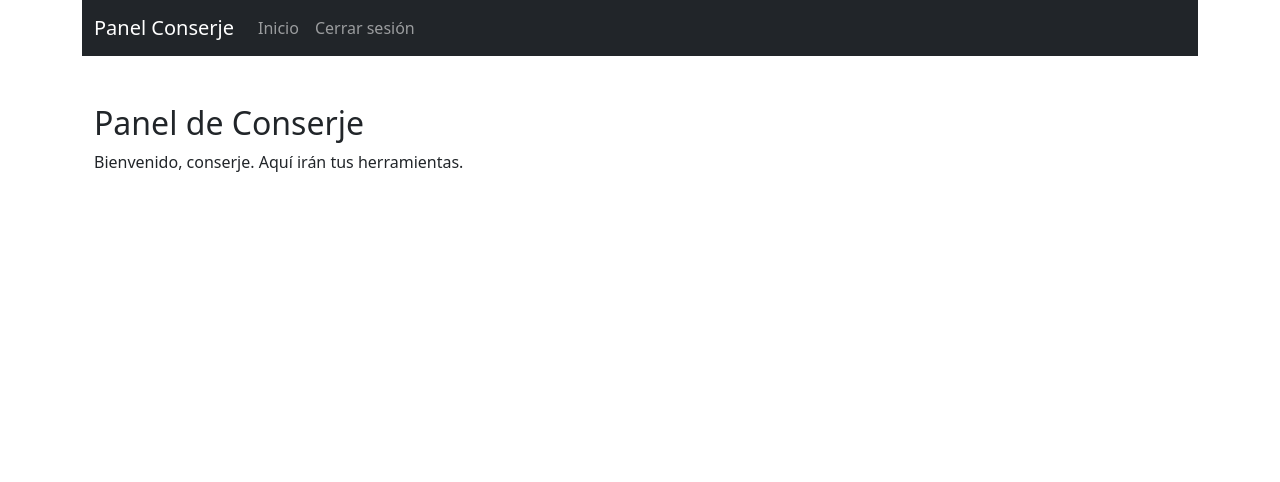
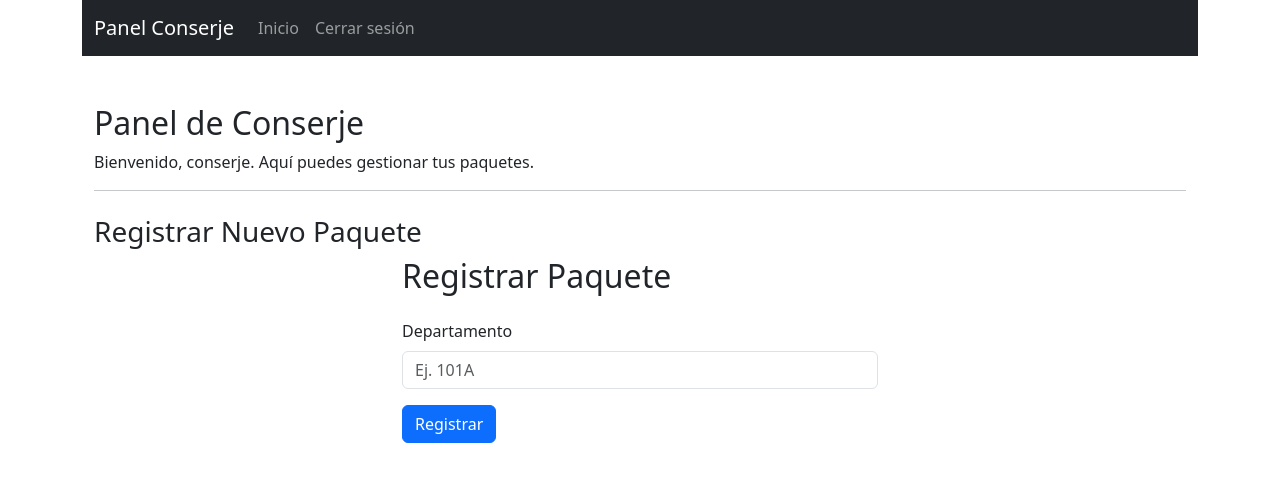
Before and after one commit to Vechegaray23/correspondencia, a React (Vite) app in the folder client/: page /dashboard/conserje in a window 1280 px wide. Shown: the top 482 px of the page. Built offline with nearby package versions, Linux system fonts and the light colour scheme.

Commit message:
feat: mover formulario de Registro de Paquete al DashboardConserje

```diff
--- a/client/src/App.jsx
+++ b/client/src/App.jsx
@@ -37,9 +37,6 @@ export default function App() {
             <div className="collapse navbar-collapse" id="navbarNav">
               <ul className="navbar-nav me-auto mb-2 mb-sm-0">
                 <li className="nav-item">
-                  <Link className="nav-link" to="/register">Registrar Paquete</Link>
-                </li>
-                <li className="nav-item">
                   <Link className="nav-link" to="/login/conserje">Login Conserje</Link>
                 </li>
                 <li className="nav-item">
--- a/client/src/pages/DashboardConserje.jsx
+++ b/client/src/pages/DashboardConserje.jsx
@@ -1,5 +1,6 @@
 import React from 'react';
 import ConserjeNavbar from '../components/ConserjeNavbar.jsx';
+import RegisterPaquete from './RegisterPaquete.jsx';
 
 export default function DashboardConserje() {
   return (
@@ -7,7 +8,14 @@ export default function DashboardConserje() {
       <ConserjeNavbar />
       <div className="container mt-5">
         <h2>Panel de Conserje</h2>
-        <p>Bienvenido, conserje. Aquí irán tus herramientas.</p>
+        <p>Bienvenido, conserje. Aquí puedes gestionar tus paquetes.</p>
+
+        <hr />
+
+        <section className="mt-4">
+          <h3>Registrar Nuevo Paquete</h3>
+          <RegisterPaquete />
+        </section>
       </div>
     </>
   );
```
